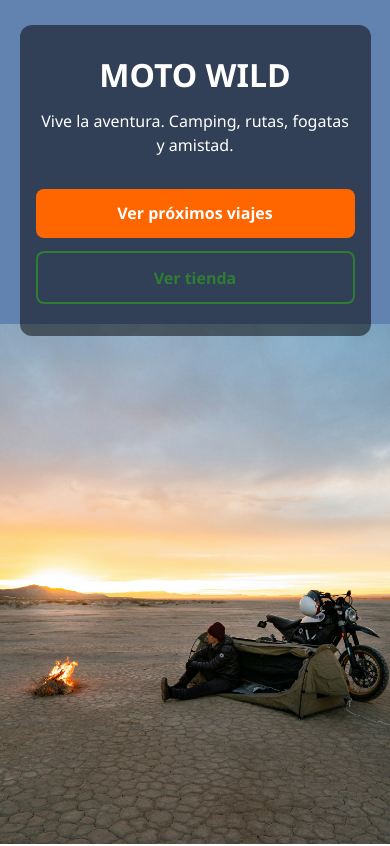
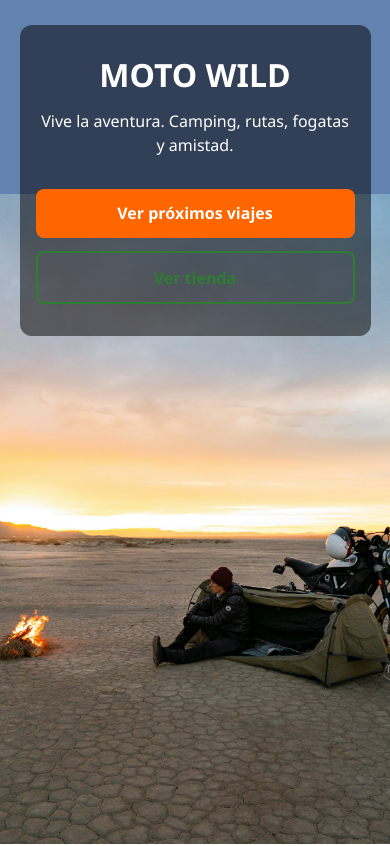
Before and after one commit to multix20/landing-page-motowild, a React (Vite) app: page / in a window 390 px wide. Shown: the top 846 px of the page. Built offline with nearby package versions, Linux system fonts and the light colour scheme.

Commit message:
Ajuste de imagen para diseño responsive

```diff
--- a/src/styles/main.css
+++ b/src/styles/main.css
@@ -447,7 +447,7 @@ html, body, #root {
 
   .hero-section {
     background-position: bottom center;
-    background-size: 200% auto;
+    background-size: 250% auto;
     background-repeat: no-repeat;
     height: 100vh;
     background-color: #6282b0;
```
